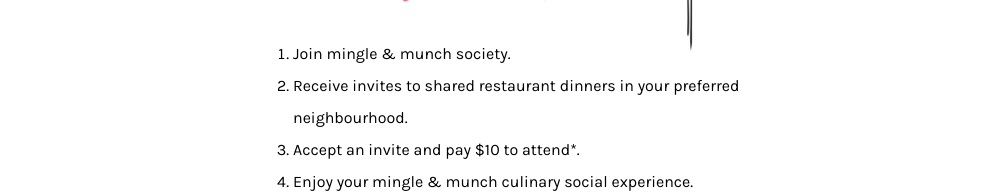
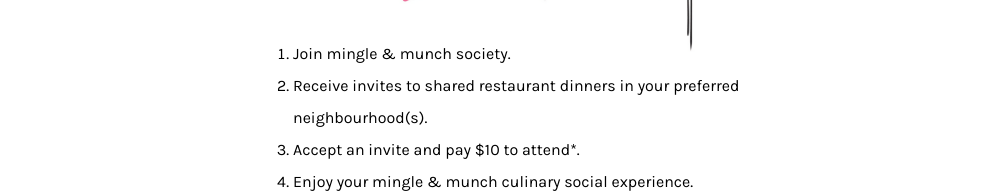
Before and after one commit to coproductions/melting-pot, a React (Create React App) app: page /#/ in a window 1280 px wide. Shown: the part 516-709 px from the top of the page, without its empty margins (137-1139 px from the left). Built offline with nearby package versions, Linux system fonts and the light colour scheme.

Commit message:
more text updates

```diff
--- a/src/components/StepText.tsx
+++ b/src/components/StepText.tsx
@@ -2,7 +2,7 @@ import styles from "./StepText.module.css";
 
 const steps = [
   "Join mingle & munch society.",
-  "Receive invites to shared restaurant dinners in your preferred neighbourhood.",
+  "Receive invites to shared restaurant dinners in your preferred neighbourhood(s).",
   "Accept an invite and pay $10 to attend*.",
 //   "Join the dinner with other invitees at a restaurant in your preferred neighbourhood.",
   "Enjoy your mingle & munch culinary social experience.",
```
